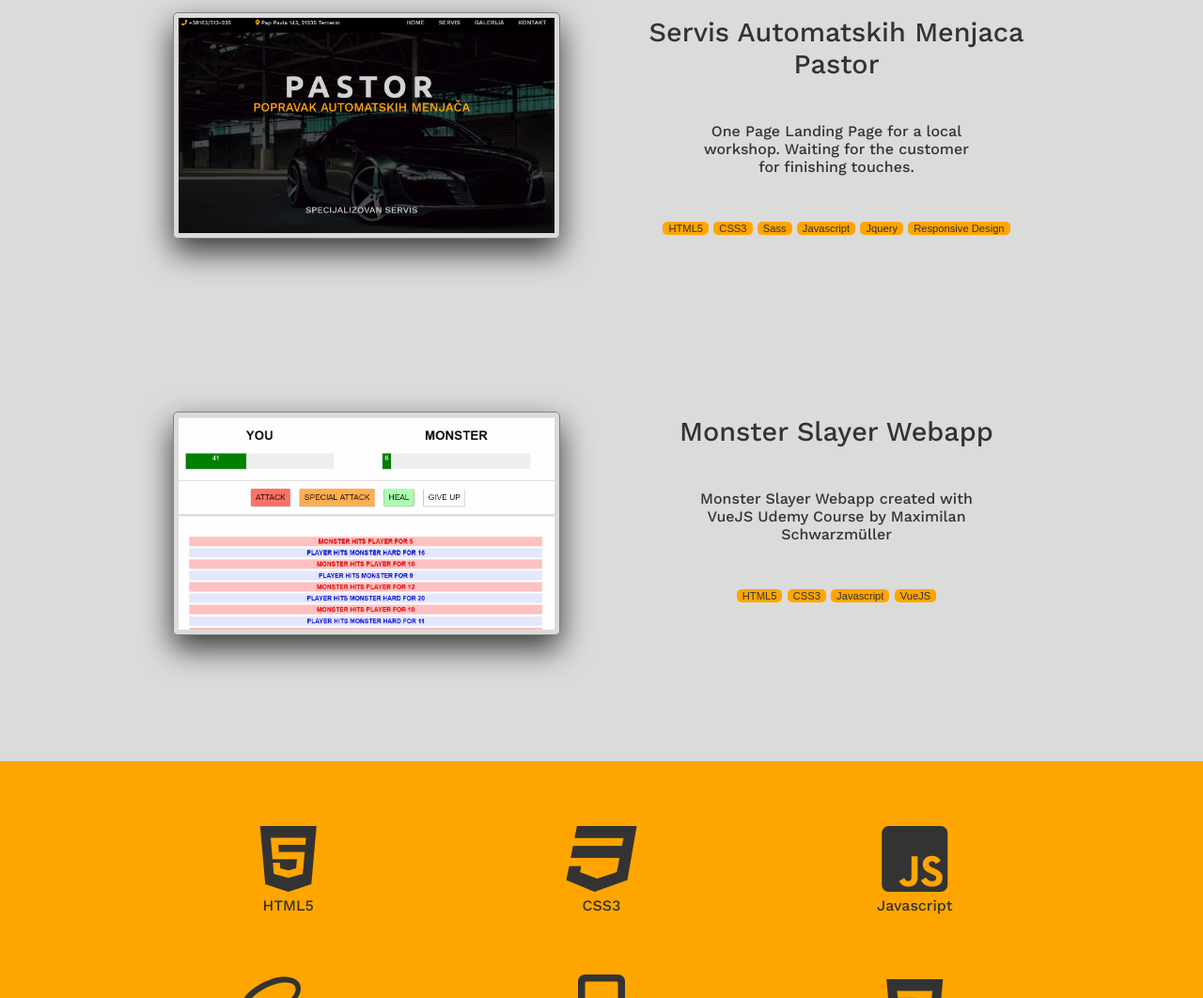
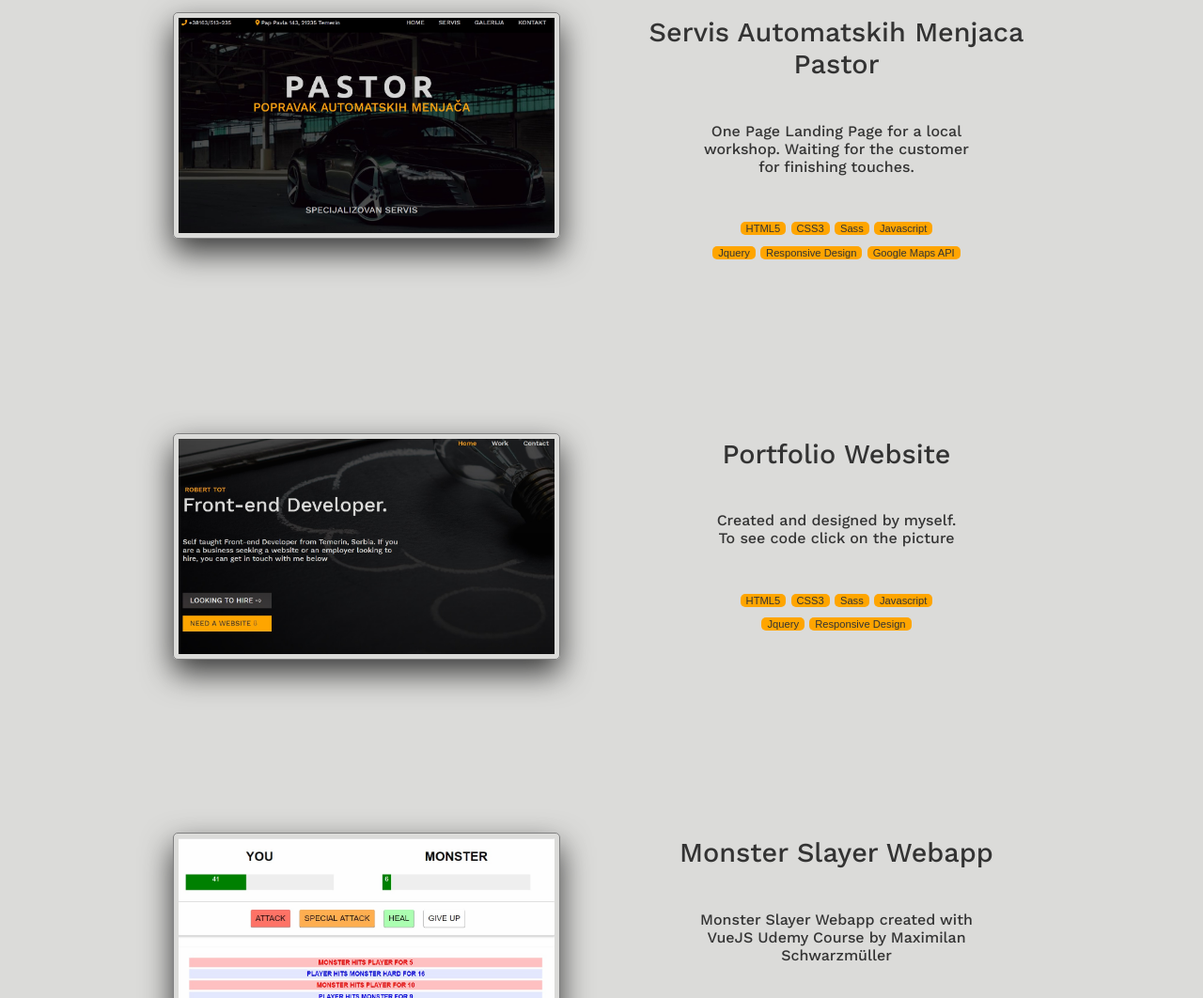
Before and after one commit to rottez/portfolio-test, a plain HTML site: page index.html in a window 1280 px wide. Shown: the part 717-1779 px from the top of the page at 94% size. Drawn offline with nearby package versions, Linux system fonts and the light colour scheme.

Commit message:
Add files via upload

```diff
--- a/css/_homepage.scss
+++ b/css/_homepage.scss
@@ -308,6 +308,7 @@ body {
 				border-radius: 5px;
 				font-size: .7rem;
 				margin: .5em 0;
+
 			}
 		}
 	}
--- a/index.html
+++ b/index.html
@@ -62,11 +62,33 @@
 			<button>CSS3</button>
 			<button>Sass</button>
 			<button>Javascript</button>
+			<br>
+			<button>Jquery</button>
+			<button>Responsive Design</button>
+			<button>Google Maps API</button>
+		</div>
+	</div>
+	<!-- pastor-end -->
+	<div class="content">
+		<div id="section-a">
+				<a href="https://github.com/rottez/portfolio-test" target="_blank"><img src="img/portfolio.jpg" alt=""></a>
+		</div>
+		<div id="section-b">
+			<h2>Portfolio Website</h2>
+			<p>Created and designed by myself. <br>
+				To see code click on the picture
+			</p>
+			<br>
+			<button>HTML5</button>
+			<button>CSS3</button>
+			<button>Sass</button>
+			<button>Javascript</button>
+			<br>
 			<button>Jquery</button>
 			<button>Responsive Design</button>
 		</div>
 	</div>
-	<!-- pastor-end -->
+	<!-- portfolio end -->
 	<div class="content">
 		<div id="section-a">
 			<a href="https://rottez.github.io/monster-slayer" target="_blank"><img src="img/monster-slayer.jpg" alt=""></a>
@@ -84,24 +106,6 @@
 		</div>
 	</div>
 	<!-- monster-end -->
-	<!-- <div class="content">
-		<div id="section-a">
-				<a href="http://rottez.github.io/pizzeria" target="_blank"><img src="img/pizzeria.jpg" alt=""></a>
-		</div>
-		<div id="section-b">
-			<h2>Pizzeria Boticelli</h2>
-			<p>Basic Website for a pizzeria or other food-related business.
-				Created for training purposes.
-			</p>
-			<br>
-			<button>HTML5</button>
-			<button>CSS3</button>
-			<button>Javascript</button>
-			<button>Jquery</button>
-			<button>Responsive Design</button>
-		</div>
-	</div>	 -->
-	<!-- pizzeria-end -->
 	<!-- content-end -->
 	<div class="bg-color">
 		<div class="skills-wrapper">
```
Also changed, not shown: img/portfolio.jpg (added), 1 other file.
